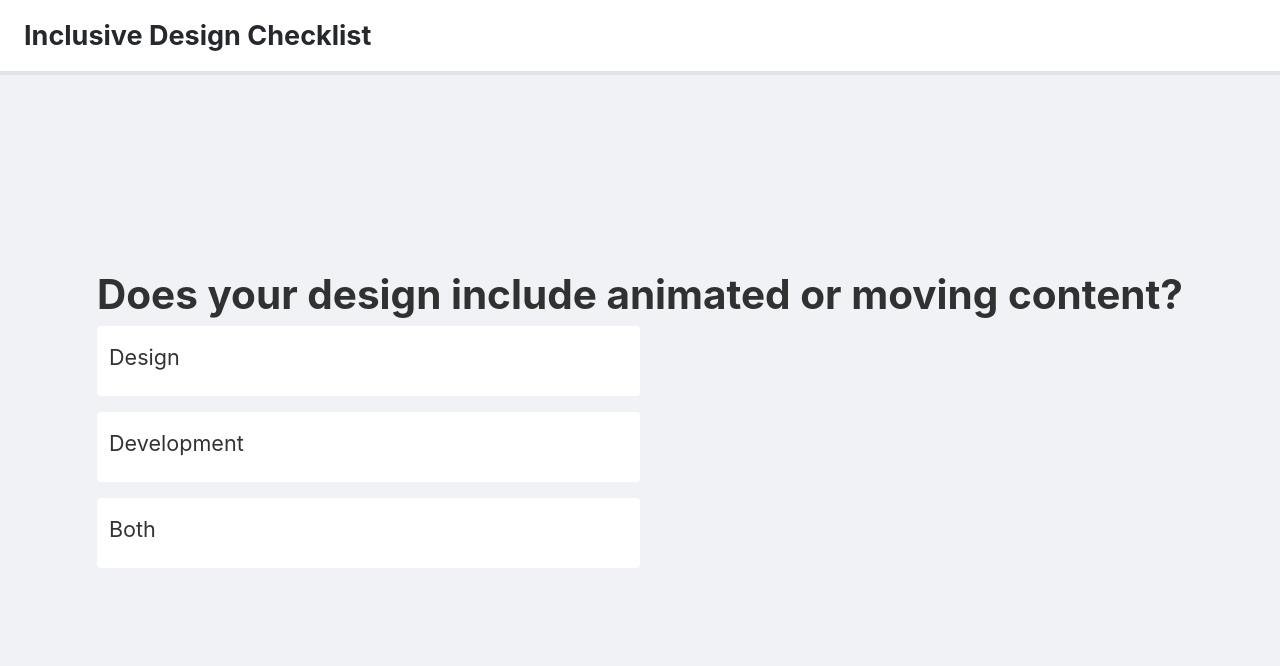
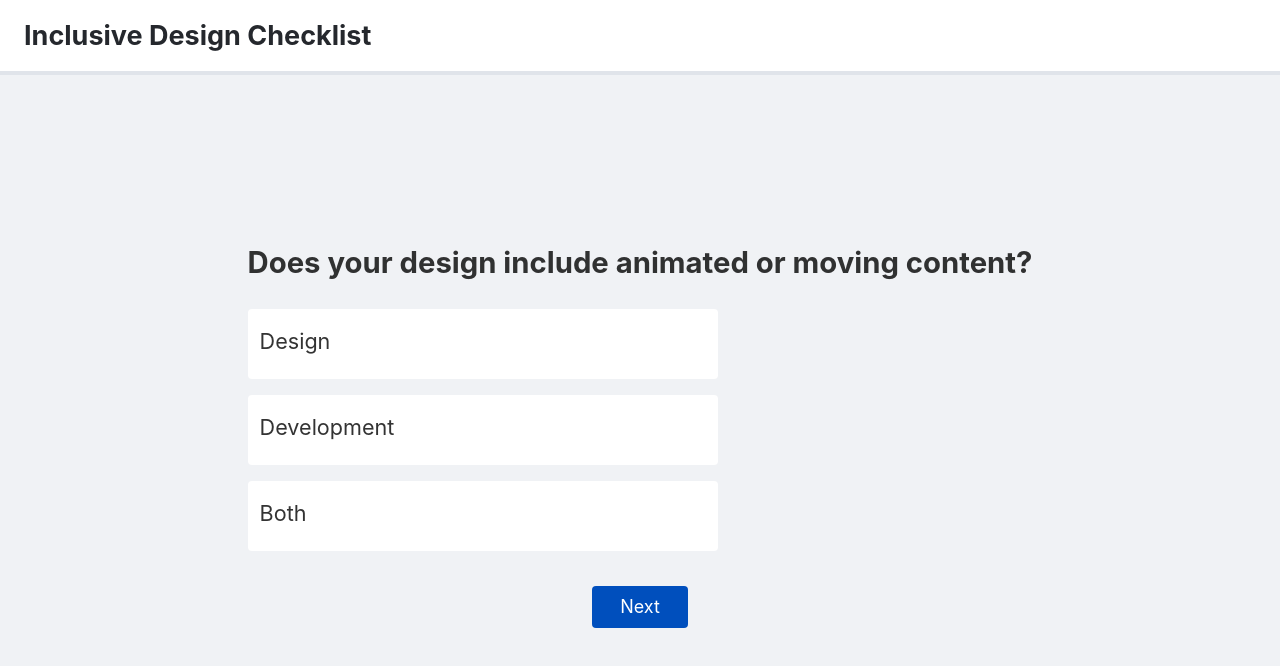
Before and after one commit to tsuiui/inclusive-design-checklist, a Gatsby site: page / in a window 1280 px wide. Both pictures are taken after a click on the button "Start". Built offline with nearby package versions, Linux system fonts and the light colour scheme; Gatsby itself is replaced by a stand-in of ours.

Commit message:
Checklist picker

```diff
--- a/src/components/checklist-container.css
+++ b/src/components/checklist-container.css
@@ -1,9 +1,13 @@
+.checklist__question {
+  margin-bottom: 48px;
+}
+
 .radio-group {
+  padding: 8px 16px;
   margin-bottom: 16px;
-  padding: 8px 16px;
   height: 70px;
   box-sizing: border-box;
-  max-width: 50%;
+  max-width: 60%;
   font-size: 1.2rem;
   position: relative;
   left: 12px;
--- a/src/components/checklist-container.js
+++ b/src/components/checklist-container.js
@@ -1,33 +1,21 @@
 import React from "react"
+import SelectChecklistType from "./select-checklist-type"
 import { questions } from "../data/questions"
 import "./checklist-container.css"
 
-export default () => {
+const CHECKLIST_TYPE = {
+  DESIGN: "design",
+  DEVELOPMENT: "development",
+  COMBINATION: "combination",
+}
+
+export default ({ checklistType, setChecklistType, question }) => {
   return (
     <div className="checklist-container">
-      <h1>{questions[0].question}</h1>
-      <div className="radio-group">
-        <input type="radio" id="design" name="checklist-type" value="design" />
-        <label htmlFor="design">Design</label>
-      </div>
-      <div className="radio-group">
-        <input
-          type="radio"
-          id="development"
-          name="checklist-type"
-          value="development"
-        />
-        <label htmlFor="development">Development</label>
-      </div>
-      <div className="radio-group">
-        <input
-          type="radio"
-          id="combined"
-          name="checklist-type"
-          value="combined"
-        />
-        <label htmlFor="combined">Both</label>
-      </div>
+      <h2 className="checklist__question">{questions[0].question}</h2>
+      {question === 0 ? (
+        <SelectChecklistType setChecklistType={setChecklistType} />
+      ) : null}
     </div>
   )
 }
--- /dev/null
+++ b/src/components/question.js
@@ -0,0 +1,9 @@
+import React from "react"
+
+export default ({ question, checklistType }) => {
+  return (
+    <div>
+      <h1>{`You selected the ${checklistType} checklist`}</h1>
+    </div>
+  )
+}
--- /dev/null
+++ b/src/components/select-checklist-type.js
@@ -0,0 +1,39 @@
+import React from "react"
+import "./checklist-container.css"
+
+export default ({ checklistType, setChecklistType }) => {
+  return (
+    <>
+      <div className="radio-group">
+        <input
+          type="radio"
+          id="design"
+          name="checklist-type"
+          value="design"
+          onChange={() => setChecklistType("design")}
+        />
+        <label htmlFor="design">Design</label>
+      </div>
+      <div className="radio-group">
+        <input
+          type="radio"
+          id="development"
+          name="checklist-type"
+          value="development"
+          onChange={() => setChecklistType("development")}
+        />
+        <label htmlFor="development">Development</label>
+      </div>
+      <div className="radio-group">
+        <input
+          type="radio"
+          id="combined"
+          name="checklist-type"
+          value="combined"
+          onChange={() => setChecklistType("combination")}
+        />
+        <label htmlFor="combined">Both</label>
+      </div>
+    </>
+  )
+}
--- a/src/pages/index.js
+++ b/src/pages/index.js
@@ -2,20 +2,43 @@ import React, { useState } from "react"
 
 import Layout from "../components/layout"
 import ChecklistContainer from "../components/checklist-container"
+import Question from "../components/question"
 import Intro from "../components/intro"
 import SEO from "../components/seo"
 
 const IndexPage = () => {
   const [checklistStarted, setChecklistStarted] = useState(false)
-  return (
-    <Layout>
-      <SEO title="Home" />
-      {!checklistStarted ? (
+  const [checklistType, setChecklistType] = useState(null)
+  const [question, setQuestion] = useState(0)
+
+  if (!checklistStarted) {
+    return (
+      <Layout>
         <Intro setChecklistStarted={setChecklistStarted} />
-      ) : null}
-      {checklistStarted ? <ChecklistContainer /> : null}
-    </Layout>
-  )
+      </Layout>
+    )
+  } else {
+    if (question === 0) {
+      return (
+        <Layout>
+          <ChecklistContainer
+            checklistType={checklistType}
+            setChecklistType={setChecklistType}
+            question={question}
+          />
+          <button onClick={() => setQuestion(question + 1)}>Next</button>
+        </Layout>
+      )
+    } else {
+      return (
+        <Layout>
+          <Question question={question} checklistType={checklistType} />
+          <button onClick={() => setQuestion(question - 1)}>Back</button>
+          <button onClick={() => setQuestion(question + 1)}>Next</button>
+        </Layout>
+      )
+    }
+  }
 }
 
 export default IndexPage
```
